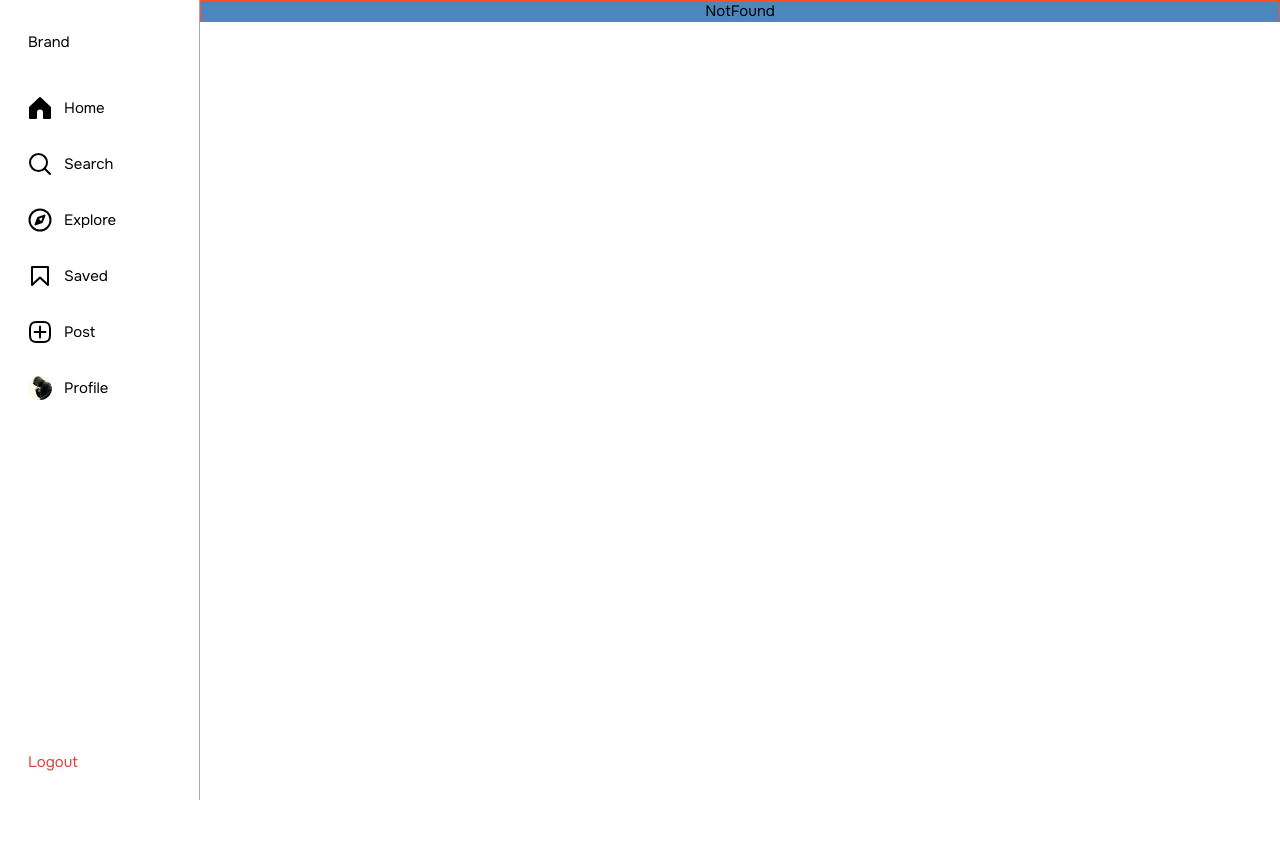
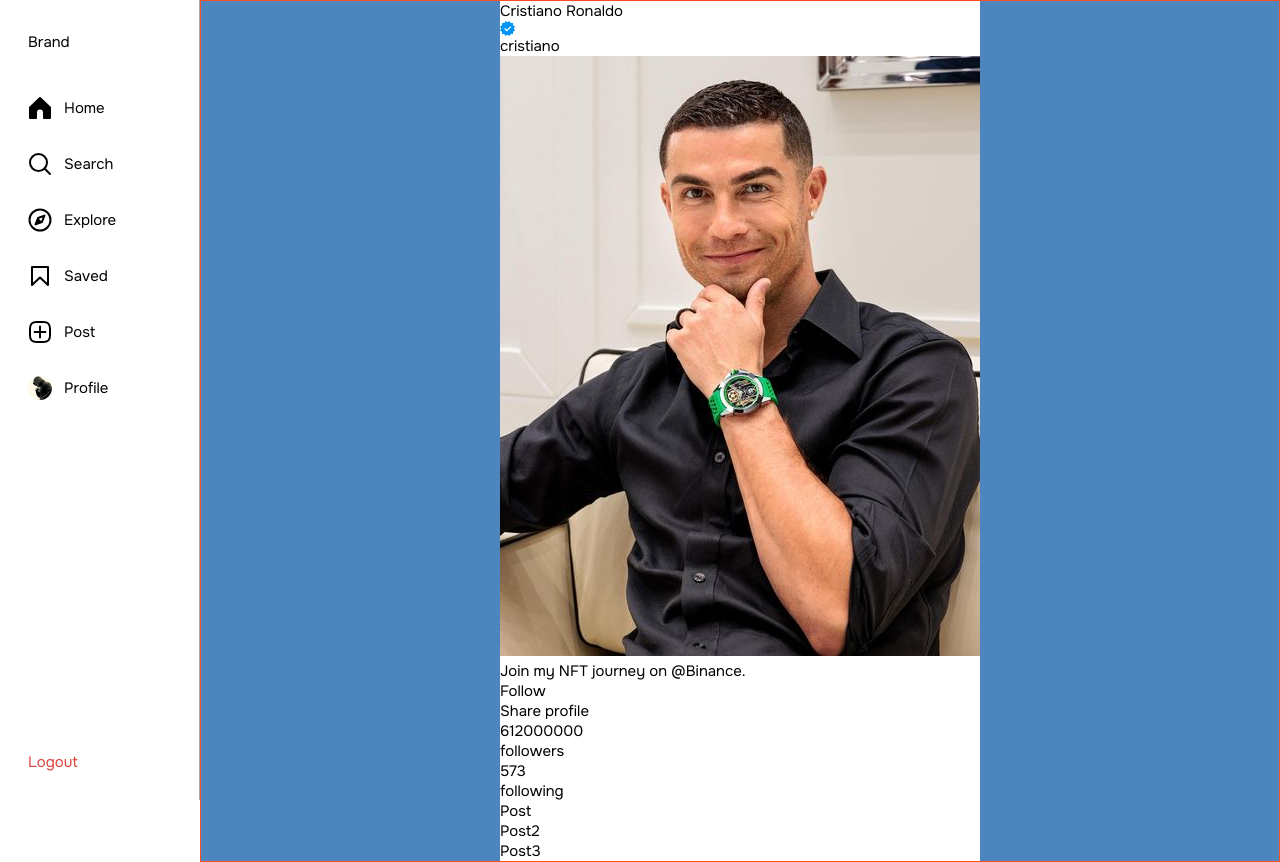
Before and after one commit to mohdarham06/tangles, a React (Create React App) app: page /cristiano in a window 1280 px wide. Before the commit the page ends 800 px from the top, so only its background shows below. Built offline with nearby package versions, Linux system fonts and the light colour scheme.

Commit message:
Profile page jsx added

```diff
--- a/src/App.js
+++ b/src/App.js
@@ -33,7 +33,7 @@ function App() {
 
                     <Route path='saved' element={<Saved />} />
 
-                    <Route path='profile' element={<Profile />} />
+                    <Route path=':profileName' element={<Profile />} />
 
                     <Route path='post' element={<Post />} />
 
--- a/src/components/Header.jsx
+++ b/src/components/Header.jsx
@@ -47,7 +47,7 @@ const Header = () => {
                                 <span className="nav__item__text">Post</span>
                             </li>
                         </Link>
-                        <Link to={`/profile`}>
+                        <Link to={`/${"mohdarham"}`}>
                             <li className="nav__item">
                                 <img className="nav__item__image" src={user1avatar} alt="" />
                                 <span className="nav__item__text">Profile</span>
--- a/src/routes/Profile.jsx
+++ b/src/routes/Profile.jsx
@@ -1,18 +1,101 @@
 import React from 'react'
+
+import { useParams } from "react-router-dom";
+import NotFound from './NotFound';
+
+import userProfiles from '../data/userProfiles';
+import { VerifiedIcon } from '../assets/CustomIcons';
+import noUserImage from '../data/avatars/noimage.jpg';
 
 
 const Profile = () => {
+    const { profileName } = useParams();
+    console.log(profileName)
 
-  return (
-    <section className='section section--profile'>
-
-        <div className=""></div>
+    const filteredProfile = (username) => {
+        return userProfiles.find((profile) => profile.username === username);
+    }
 
 
+    const profile = filteredProfile(profileName) ? filteredProfile(profileName) : undefined;
+    console.log(profile)
 
-    </section>
+    return (
+        <>
+            {profile ?
+                <section className='section section--profile'>
+                    <div className="profile">
+                        {/* header */}
+                        <div className="profile__header">
+                            <div className="profile__info">
+                                <div className="profile__name">
+                                    {profile.name}
+                                    <span className="profile__verified">
+                                        {profile.verified ? <VerifiedIcon /> : null}
+                                    </span>
+                                </div>
+                                <div className="profile__username">{profile.username}</div>
+                            </div>
 
-  )
+                            <div className="profile__avatar-box">
+                                <img
+                                    className="profile__avatar"
+                                    src={profile.avatar ? profile.avatar : noUserImage} alt={profile.username}
+                                />
+                            </div>
+                        </div>
+
+                        {/* bio */}
+                        <div className="profile__bio">{profile.bio}</div>
+
+                        {/* actions */}
+                        <div className="profile__actions">
+                            <div
+                                className="profile__follow-btn"
+                                onClick={(e) => {
+                                    console.log(e)
+                                }}
+                            >
+                                {!profile.isFollowing
+                                    ? <div>Follow</div>
+                                    : <div className="following">Following</div>
+                                }
+                            </div>
+                            <div className="profile__share-btn">Share profile</div>
+                        </div>
+
+                        {/* stats */}
+                        <div className="profile__stats">
+                            <div className="stats__followers">
+                                <div className="stats__count">{profile.followers}</div>
+                                <div className="stats__label">followers</div>
+                            </div>
+                            <div className="stats__following">
+                                <div className="stats__count">{profile.following}</div>
+                                <div className="stats__label">following</div>
+                            </div>
+                        </div>
+
+                        {/* content */}
+                        <div className="profile__content">
+                            <div className="profile__posts">
+                                <div className="profile__posts__post">Post</div>
+                                <div className="profile__posts__post">Post2</div>
+                                <div className="profile__posts__post">Post3</div>
+                            </div>
+                        </div>
+
+                    </div>
+
+
+                </section>
+                : <NotFound />
+            }
+
+
+        </>
+
+    )
 }
 
 export default Profile
--- a/src/routes/Search.jsx
+++ b/src/routes/Search.jsx
@@ -83,11 +83,12 @@ const Search = () => {
                             <div className="user__info">
                                 <div className="user__header">
                                     <div className="user__names-box">
-                                        <span className="user__username">{user.username}
+                                        <div className="user__username">
+                                            {user.username}
                                             <span className="user__verified">
                                                 {user.verified ? <VerifiedIcon /> : null}
                                             </span>
-                                        </span>
+                                        </div>
                                         <div className="user__name">{user.name}</div>
                                     </div>
 
@@ -99,8 +100,8 @@ const Search = () => {
                                             handleFollow(user.username)
                                         }}
                                     >
-                                        {!user.isFollowing ?
-                                            <div>Follow</div>
+                                        {!user.isFollowing
+                                            ? <div>Follow</div>
                                             : <div className="following">Following</div>
                                         }
                                     </div>
--- a/src/styles/index.css
+++ b/src/styles/index.css
@@ -97,7 +97,7 @@ html {
     --z-navbar: 50;
 
     /* Transitions */
-    --transition-hover: 150ms ease-in-out;
+    --transition-hover: all 150ms ease-in-out;
     --transition-navigation-toggle: all 250ms ease-in-out;
 }
 
@@ -257,7 +257,6 @@ main {
     display: flex;
     flex-direction: column;
     align-items: center;
-    border: 1px solid rgb(35, 255, 53);
 }
 
 .post {
@@ -468,7 +467,7 @@ main {
     font-weight: 600;
     cursor: pointer;
     user-select: none;
-    transition: var(--transition-hover);
+    transition: all 100ms ease-in-out;
 }
 .user__follow-btn:active {
     width: calc(6.5rem - 6px);
@@ -477,6 +476,10 @@ main {
     font-size: calc(1em - 1px);
 }
 
+.user__follow-btn--following {
+    color: #999999;
+
+}
 .user__follow-btn .following {
     color: #999999;
 }
@@ -495,3 +498,11 @@ main {
 
 
 /* Profile */
+.profile {
+    background: var(--background);
+}
+
+.profile__follow-btn {
+    cursor: pointer;
+    user-select: none;
+}
```
